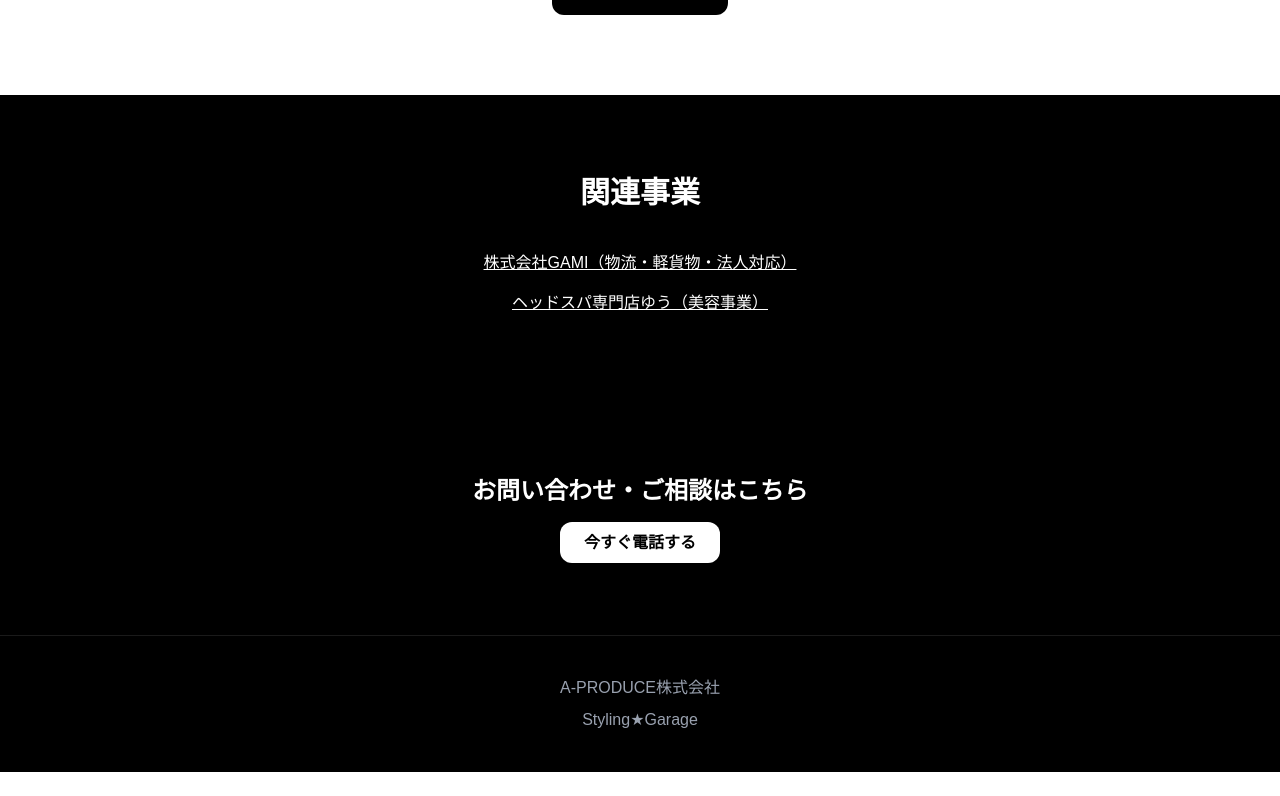
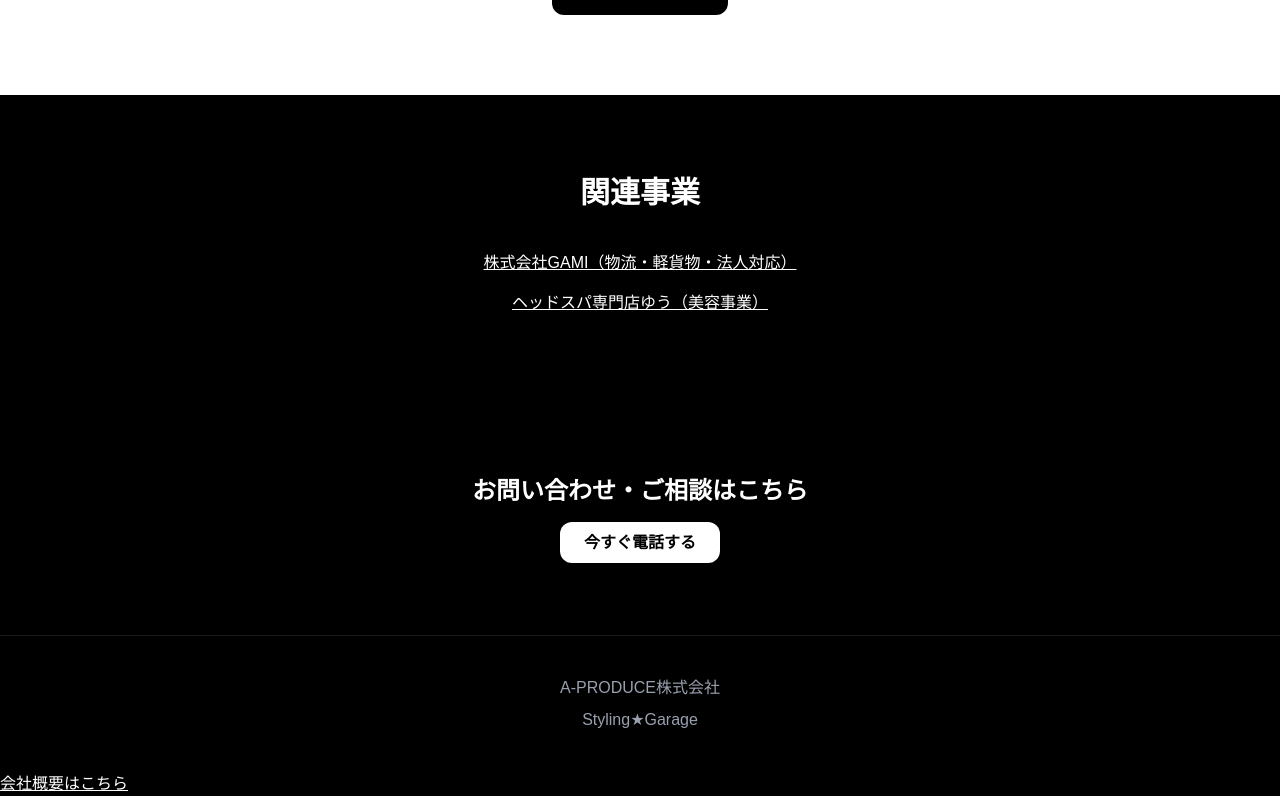
Before and after one commit to gami-official/a-produce-site, a Next.js app: page / in a window 1280 px wide. Shown: the part 3523-4319 px from the top of the page. Before the commit the page ends 4295 px from the top, so only its background shows below. Built offline with nearby package versions, Linux system fonts and the light colour scheme.

Commit message:
Update page.tsx

```diff
--- a/app/page.tsx
+++ b/app/page.tsx
@@ -144,7 +144,9 @@ export default function Home() {
           </a>
         </div>
       </div>
-
+<a href="/company" className="underline">
+  会社概要はこちら
+</a>
     </main>
   );
 }
```
